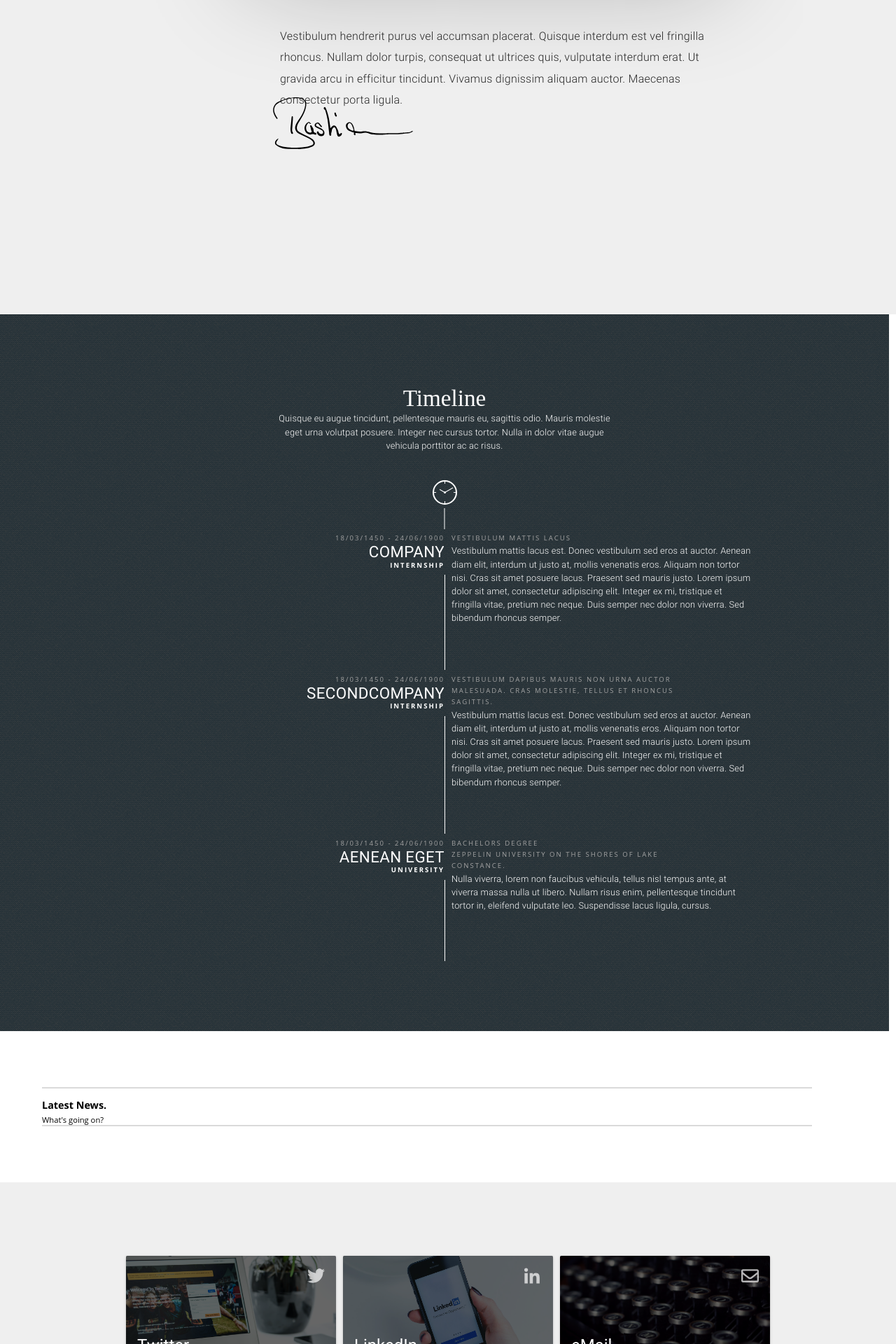
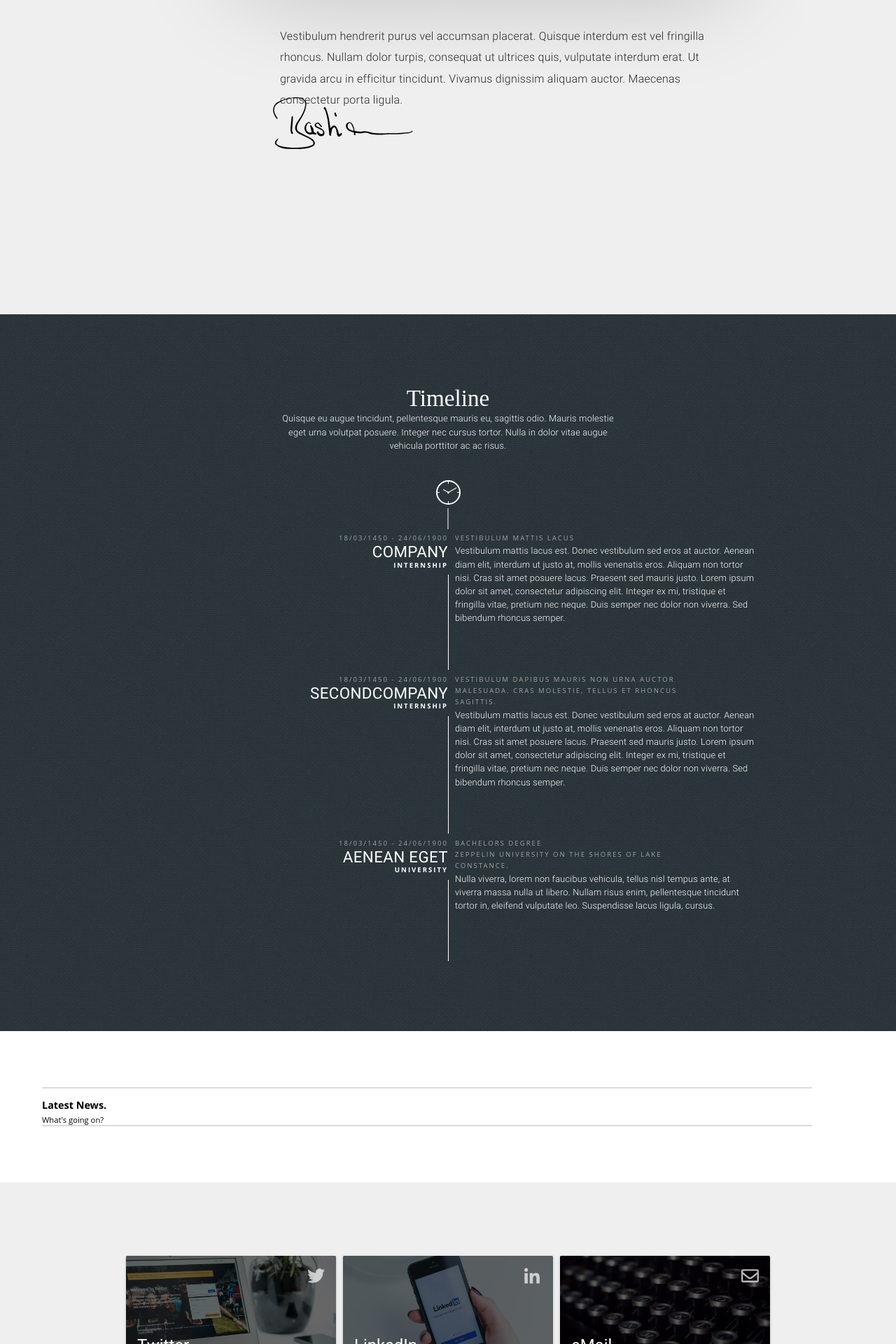
Before and after one commit to bkroggel/luzid, a Jekyll site: the page built from about.md, in a window 1280 px wide. Shown: the part 1759-3679 px from the top of the page at 70% size. Built offline with Jekyll 4.4.1, drawn with Linux system fonts in a browser that asks for light colours; nearby versions of some CDN libraries; some web fonts are replaced; a script that is not in the unit is left out.

Commit message:
minor bugfix for width of card and timeline section wasn't covering the full width

```diff
--- a/_sass/home/_static.scss
+++ b/_sass/home/_static.scss
@@ -115,7 +115,7 @@
 #bk-timeline {
   background: url('/assets/img/dev/textures/binding-dark.png'), $blue-black;
   padding: 100px 0;
-  width: calc(100% - 10px);
+  width: 100%;
   // @include media-query($small){
   //   background: url('/assets/img/dev/berlin.png') no-repeat center, #5a5a5a;
   //   background-size: auto 70%;
@@ -460,7 +460,7 @@ section#social {
 
 .bk-card {
   width: calc(100% - 20px);
-  max-width: 300px;
+  max-width: 500px;
   margin: 10px;
   box-shadow: 0 2px 2px 0 rgba(0,0,0,.14), 0 3px 1px -2px rgba(0,0,0,.2), 0 1px 5px 0 rgba(0,0,0,.12);
   border-radius: 2px;
```
